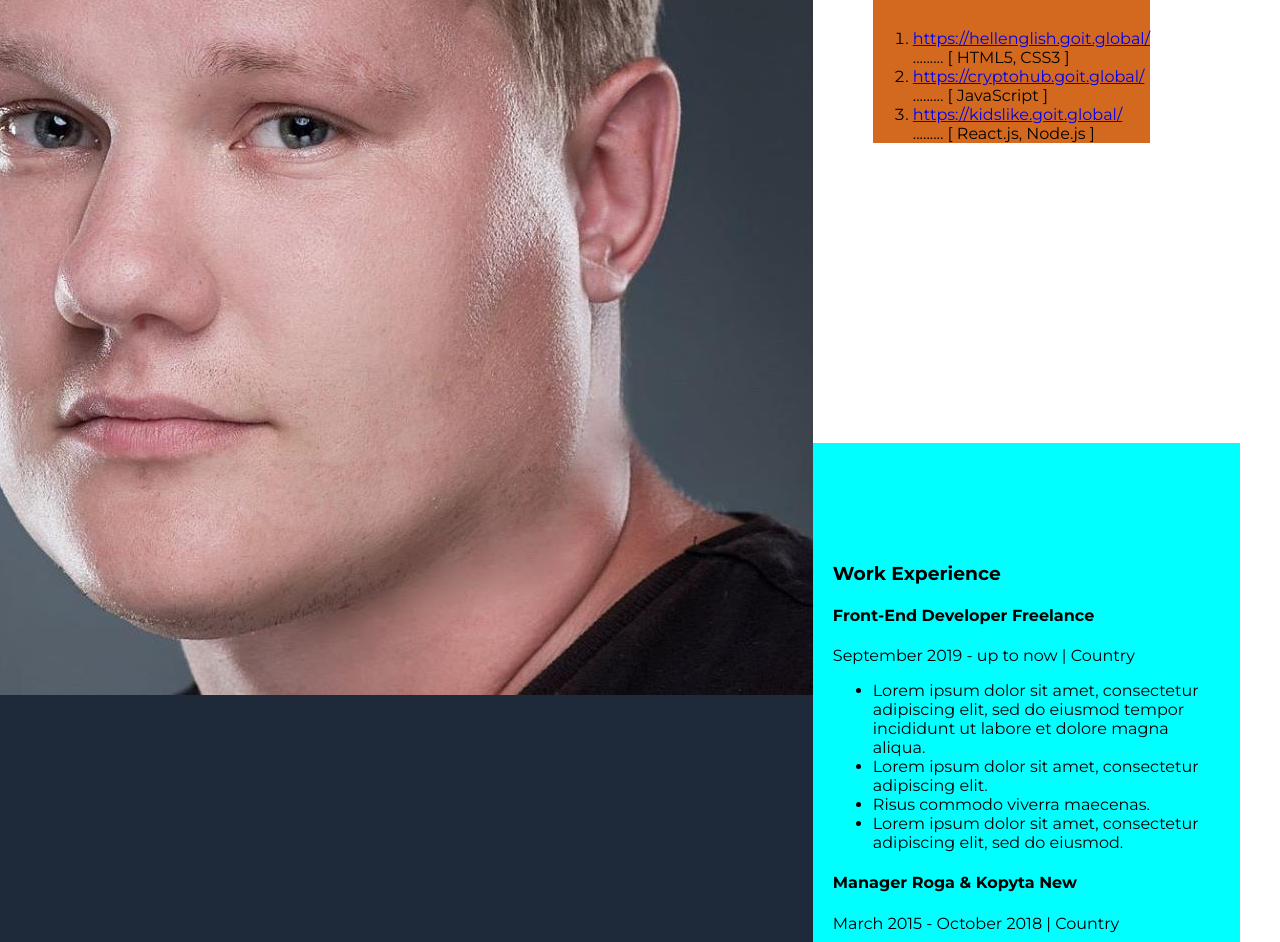
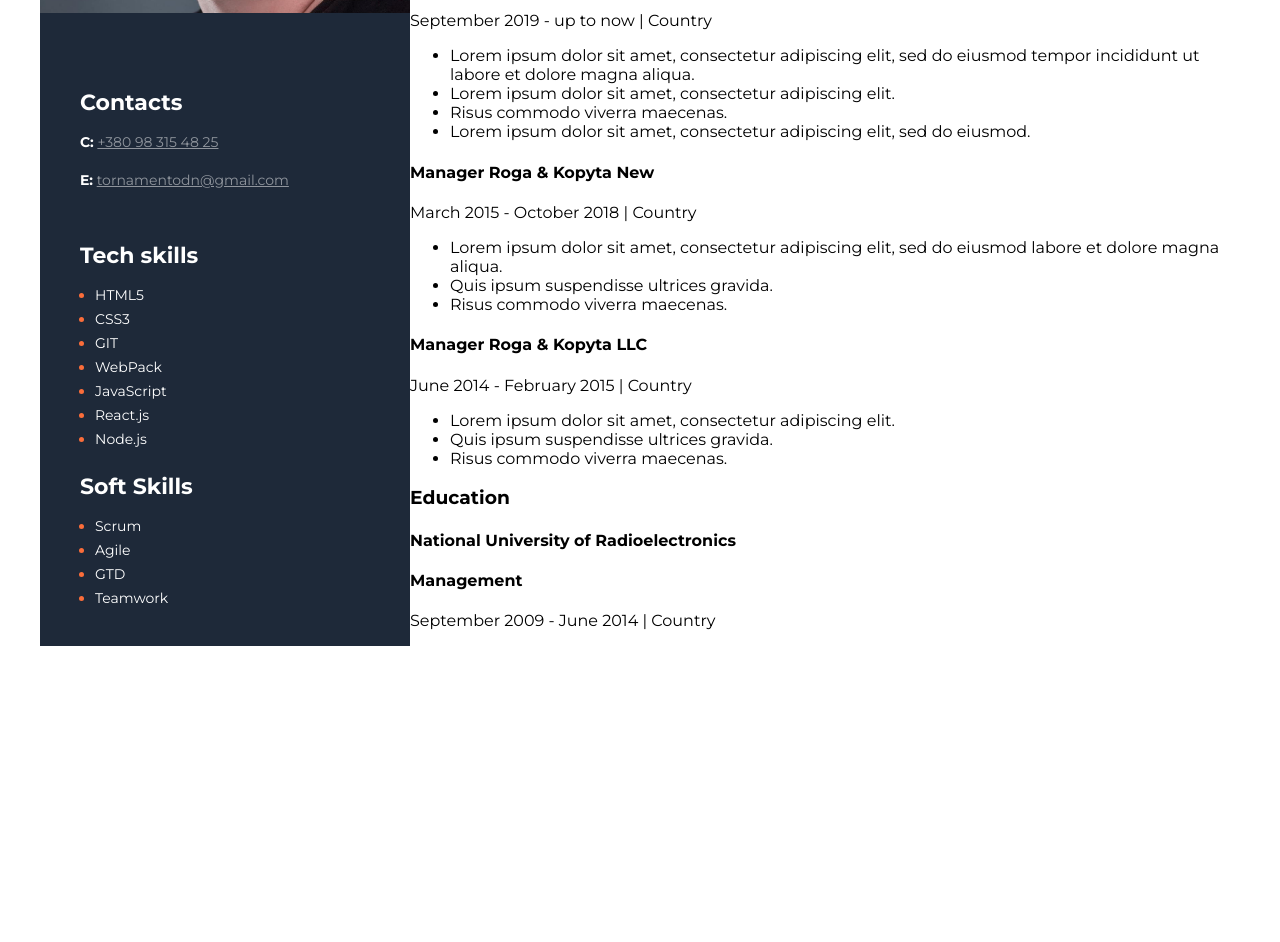
Before and after one commit to AlezDK/Resume, a plain HTML site: page index.html in a window 1280 px wide. Shown: the part 405-1347 px from the top of the page. After the commit the page ends 1059 px from the top, so only its background shows below. Drawn offline with Linux system fonts and the light colour scheme.

Commit message:
edit html&css

```diff
--- a/index.html
+++ b/index.html
@@ -18,7 +18,7 @@
             <!--About user-->
             <div class="about">
                 <h1>Front-End Developer</h1>
-                <h2>Anton Chornyi</h2>
+                <h2>Oleksandr Horbachenko</h2>
                 <p>Lorem ipsum dolor sit amet, consectetur adipiscing elit, sed do eiusmod tempor incididunt ut labore et dolore magna aliqua. Quis ipsum suspendisse ultrices gravida.
                     Risus commodo viverra maecenas accumsan lacus vel facilisis.
                 </p>
@@ -104,42 +104,44 @@
         </div>
         <!-- SideBar -->
         <aside class="sidebar">
-            <img src="img/21457407_2120071218220134_1385410598392140269_o.jpg" alt="User photo">
+            <img src="img/21457407_2120071218220134_1385410598392140269_o.jpg" alt="User photo" class="photo">
             <!-- Contact -->
-            <div>
-                <h3>Contacts</h3>
+            <div class="contacts">
+                <h3 class="sidebar-title">Contacts</h3>
                 <div>
                     <p>
-                        C: <a href="tel:+77777777777">+7 777 777 77 77</a>
+                        <span class="contact-type">C:</span>
+                        <a href="tel:+380983154825" class="contact-link">+380 98 315 48 25</a>
                     </p>
                     <p>
-                        E: <a href="mail:chornyiav@gmail.com">chornyiav@gmail.com</a>
+                        <span class="contact-type">E:</span>
+                        <a href="mail:tornamentodn@gmail.com" class="contact-link">tornamentodn@gmail.com</a>
                     </p>
 
                 </div>
 
             </div>
-            <!-- Tech skils -->
-            <div>
-                <h3>Tech skils</h3>
-                <ul>
-                    <li>HTML5</li>
-                    <li>CSS3</li>
-                    <li>GIT</li>
-                    <li>WebPack</li>
-                    <li>JavaScript</li>
-                    <li>React.js</li>
-                    <li>Node.js</li>
+            <!-- Tech skills -->
+            <div class="tech-skills">
+                <h3 class="sidebar-title">Tech skills</h3>
+                <ul class="tech-skills-list">
+                    <li class="tech-skills-item"><span class="tech-skills-text">HTML5</span> </li>
+                    <li class="tech-skills-item"><span class="tech-skills-text">CSS3</span></li>
+                    <li class="tech-skills-item"><span class="tech-skills-text">GIT</span></li>
+                    <li class="tech-skills-item"><span class="tech-skills-text">WebPack</span></li>
+                    <li class="tech-skills-item"><span class="tech-skills-text">JavaScript</span></li>
+                    <li class="tech-skills-item"><span class="tech-skills-text">React.js</span></li>
+                    <li class="tech-skills-item"><span class="tech-skills-text">Node.js</span></li>
                 </ul>
             </div>
             <!-- Soft Skills -->
-            <div>
-                <h3>Soft Skills</h3>
-                <ul>
-                    <li>Scrum</li>
-                    <li>Agile</li>
-                    <li>GTD</li>
-                    <li>Teamwork</li>
+            <div class="soft-skills">
+                <h3 class="sidebar-title">Soft Skills</h3>
+                <ul class="soft-skills-list">
+                    <li class="tech-skills-item"><span class="tech-skills-text">Scrum</span></li>
+                    <li class="tech-skills-item"><span class="tech-skills-text">Agile</span></li>
+                    <li class="tech-skills-item"><span class="tech-skills-text">GTD</span></li>
+                    <li class="tech-skills-item"><span class="tech-skills-text">Teamwork</span></li>
                 </ul>
             </div>
         </aside>
--- a/styles/styles.css
+++ b/styles/styles.css
@@ -18,45 +18,110 @@ body {
 }
 
 .title_projects {
-    font-size: 45px;
-    color: blue;
+
 }
 
 /* about styles */
 
 .about {
-    background-color: yellow;
+
 
 }
 
 /* projects styles */
 
 .projects {
-    background: chocolate;
-    margin-top: 100px;
-    margin-bottom: 300px;
-    margin-left: 60px;
-    margin-right: 90px;
+
 }
 
 /* work styles */
 
 .work {
-    background-color: cyan;
-    padding-top: 100px;
-    padding-bottom: 50px;
-    padding-left: 20px;
-    padding-right: 40px;
+
 }
 
 /* education styles */
 
 .education {
-    background-color: darkblue;
+
 }
 
 /* sidebar styles */
 
 .sidebar {
     background-color: #1E2939;
+    padding-top: 40px;
+    width: 370px;
+
 }
+
+.photo {
+    width: 370px;
+    margin-bottom: 50px;
+}
+/* стили для контента в sidebar */
+.contacts,
+.tech-skills,
+.soft-skills {
+    margin-left: 40px;
+    font-style: normal;
+    font-weight: 400;
+    font-size: 14px;
+    line-height: 24px;
+    color: #FFFFFF;
+
+}
+
+.contacts {
+    margin-bottom: 50px;
+}
+
+.sidebar-title {
+    color: #FFFFFF;
+    font-style: normal;
+    font-weight: 700;
+    font-size: 22px;
+    line-height: 27px;
+    margin-bottom: 10px;
+}
+
+.contact-type {
+    font-style: normal;
+    font-weight: 700;
+    font-size: 14px;
+    line-height: 24px;
+    color: #FFFFFF;
+
+}
+
+.contact-link {
+    font-style: normal;
+    font-weight: 400;
+    font-size: 14px;
+    line-height: 24px;
+    color: #FFFFFF;
+    opacity: 0.5;
+
+}
+/* отступы для списков */
+.tech-skills-list {
+    padding-left: 0;
+    margin-left: 15px;
+}
+
+.soft-skills-list {
+    padding-left: 0;
+    margin-left: 15px;
+}
+
+.tech-skills-item {
+    color: #FB6D3A;
+}
+
+.tech-skills-text {
+    color: #FFFFFF;
+    font-style: normal;
+    font-weight: 400;
+    font-size: 14px;
+    line-height: 24px;
+}
```
